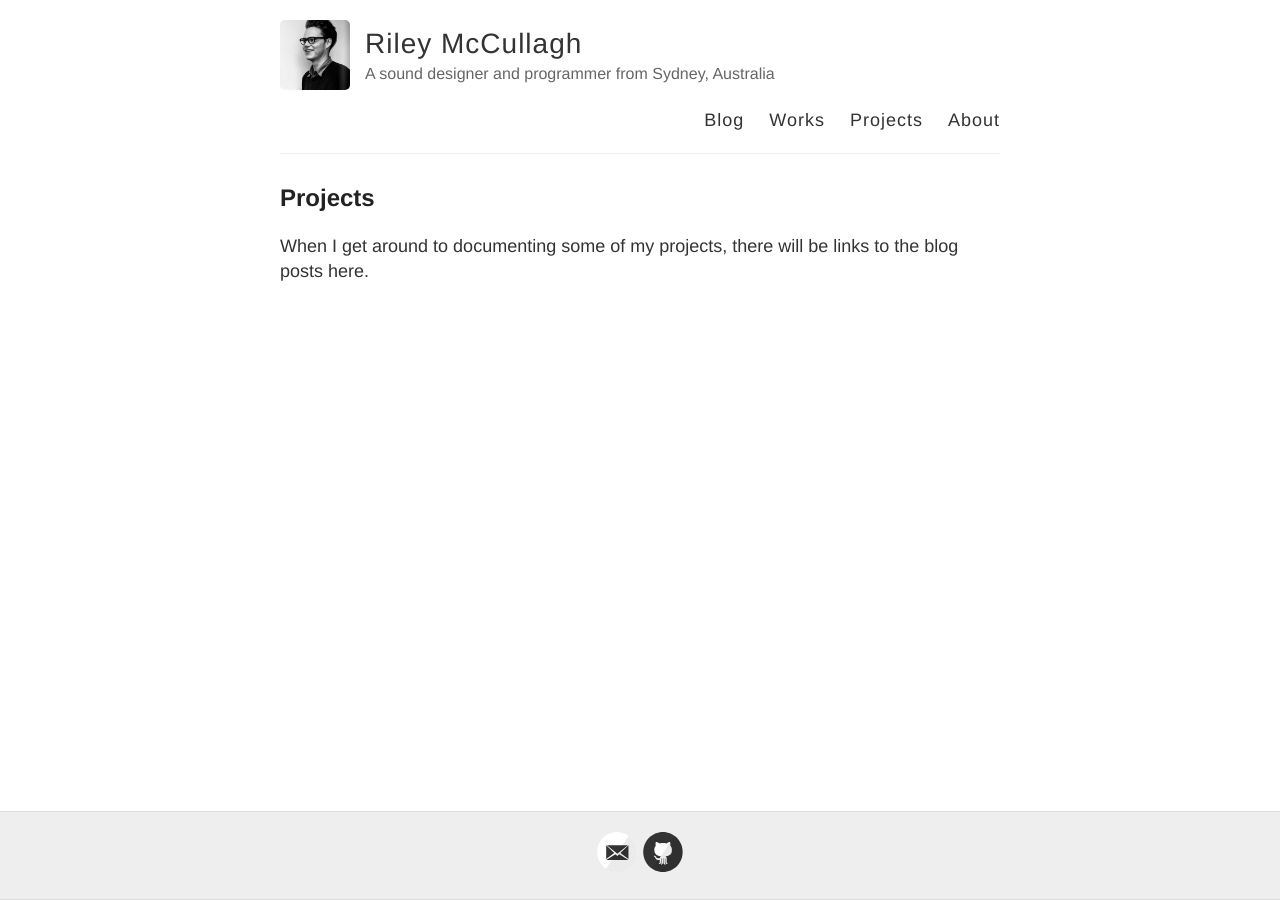
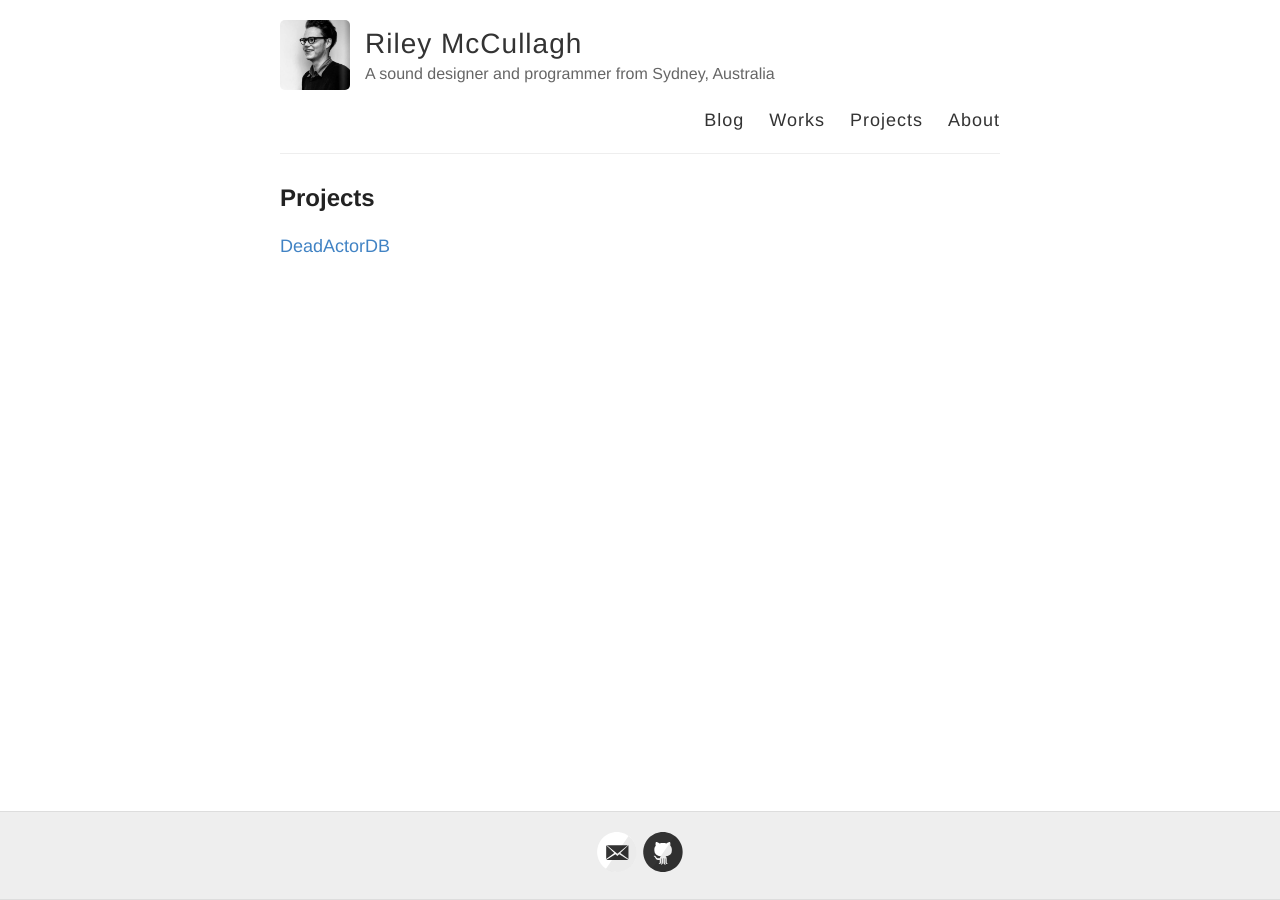
Before and after one commit to rileymccullagh/portfolio, a Jekyll site: the page built from docs/projects.md, in a window 1280 px wide. Built offline with Jekyll 4.4.1, drawn with Linux system fonts in a browser that asks for light colours.

Commit message:
created link in projects

```diff
--- a/docs/projects.md
+++ b/docs/projects.md
@@ -4,4 +4,4 @@ title: Projects
 permalink: /projects/
 ---
 
-When I get around to documenting some of my projects, there will be links to the blog posts here.
+[DeadActorDB](/DeadActorDB)
```
